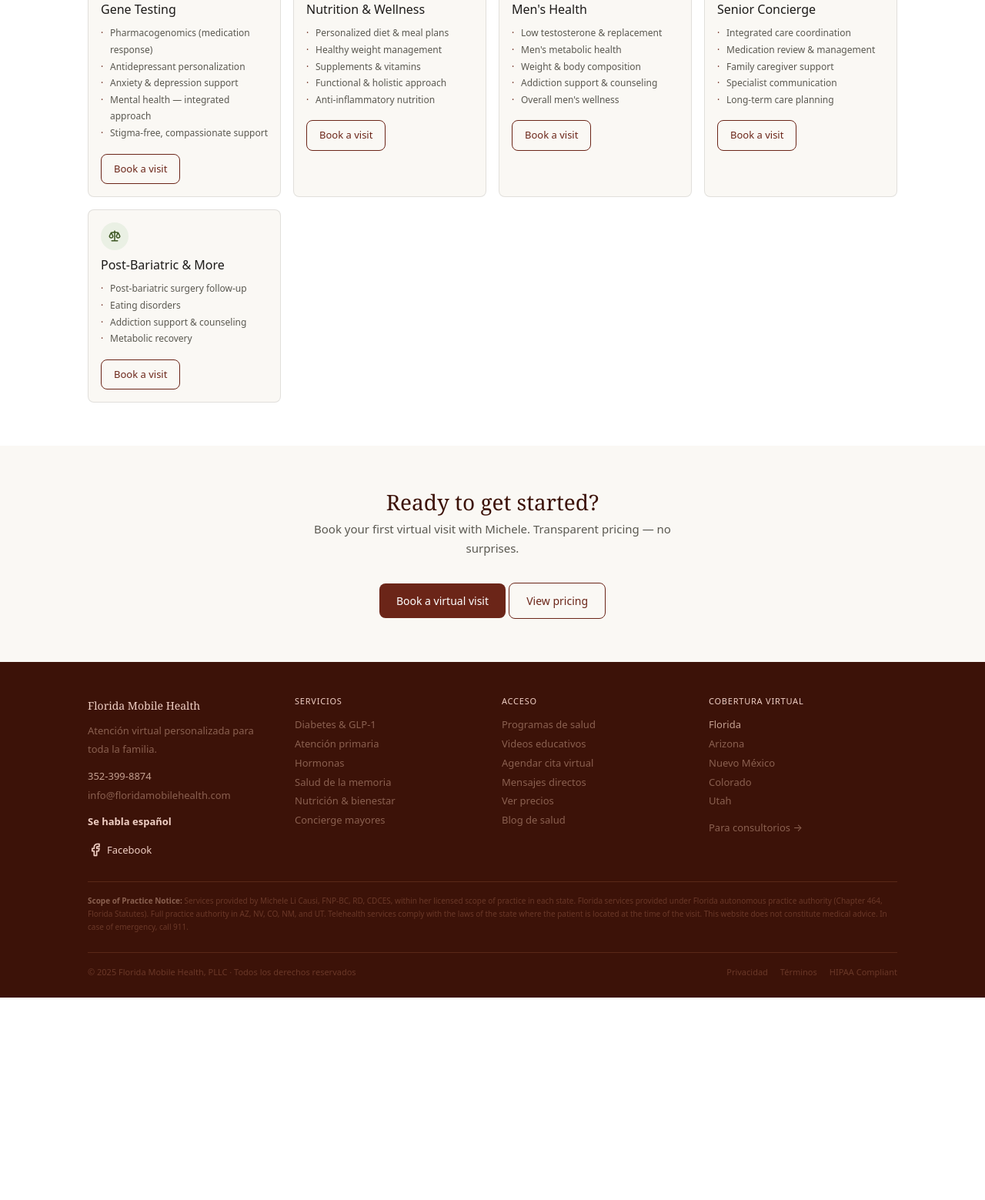
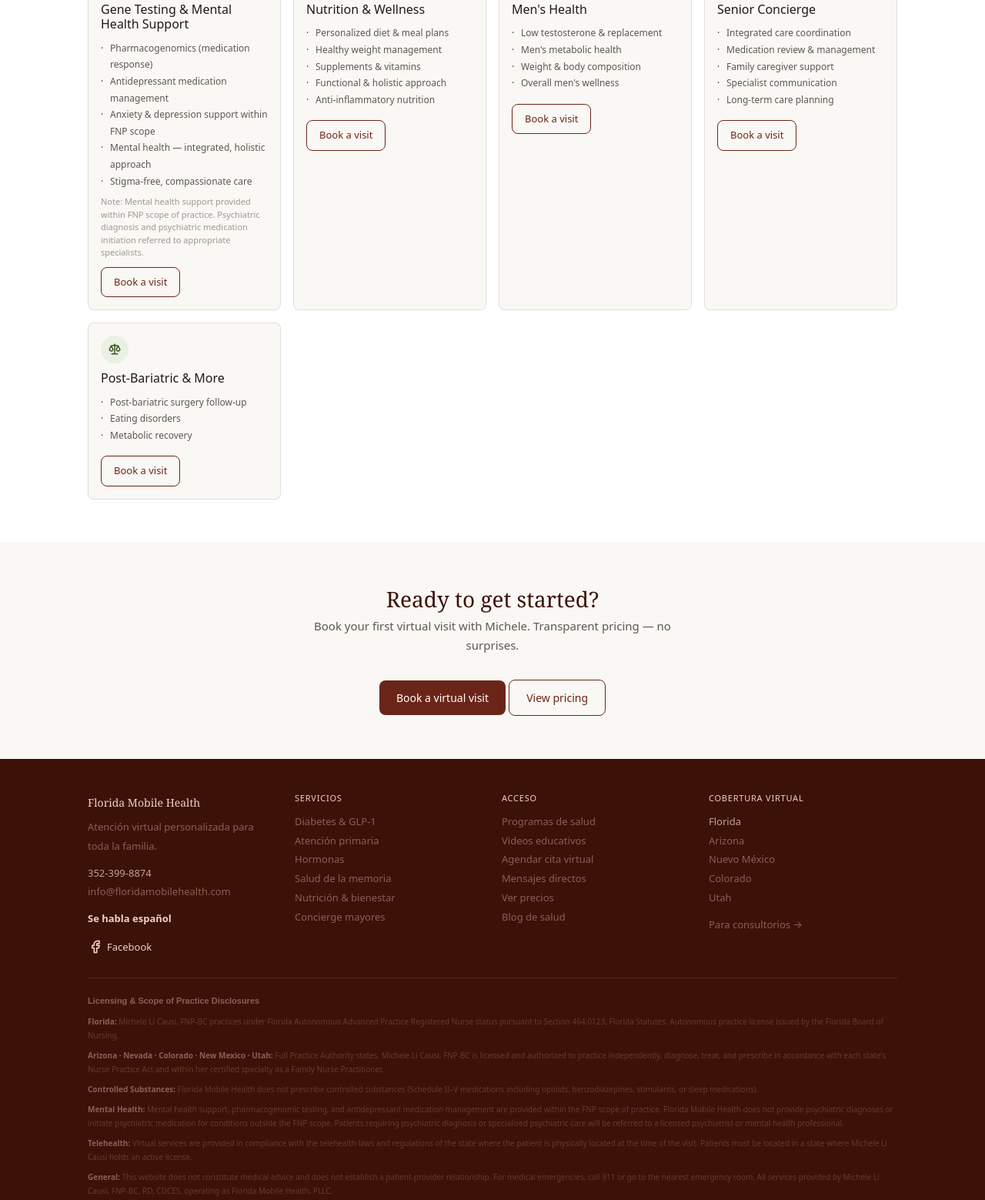
Before and after one commit to dietexperts-us/floridamobilehealth, a website: page services.html in a window 1280 px wide. Shown: the part 730-2289 px from the top of the page at 77% size. Before the commit the page ends 2026 px from the top, so only its background shows below. Drawn offline with Linux system fonts and the light colour scheme.

Commit message:
Remove addiction services, add full legal disclaimers, fix FL autonomous practice notation

```diff
--- a/js/layout.js
+++ b/js/layout.js
@@ -79,9 +79,25 @@ const FOOTER_HTML = `
         <p style="margin-top:10px"><a href="/for-practices.html">Para consultorios →</a></p>
       </div>
     </div>
-    <div style="border-top:0.5px solid #5a2818;padding:16px 0;margin-bottom:8px">
-      <p style="font-size:10px;color:#6a3828;line-height:1.7">
-        <strong style="color:#8a6050">Scope of Practice Notice:</strong> Services provided by Michele Li Causi, FNP-BC, RD, CDCES, within her licensed scope of practice in each state. Florida services provided under Florida autonomous practice authority (Chapter 464, Florida Statutes). Full practice authority in AZ, NV, CO, NM, and UT. Telehealth services comply with the laws of the state where the patient is located at the time of the visit. This website does not constitute medical advice. In case of emergency, call 911.
+    <div style="border-top:0.5px solid #5a2818;padding:20px 0;margin-bottom:8px">
+      <p style="font-size:11px;color:#8a6050;font-weight:600;margin-bottom:8px;font-family:sans-serif">Licensing & Scope of Practice Disclosures</p>
+      <p style="font-size:10px;color:#6a3828;line-height:1.8;margin-bottom:8px">
+        <strong style="color:#8a6050">Florida:</strong> Michele Li Causi, FNP-BC practices under Florida Autonomous Advanced Practice Registered Nurse status pursuant to Section 464.0123, Florida Statutes. Autonomous practice license issued by the Florida Board of Nursing.
+      </p>
+      <p style="font-size:10px;color:#6a3828;line-height:1.8;margin-bottom:8px">
+        <strong style="color:#8a6050">Arizona · Nevada · Colorado · New Mexico · Utah:</strong> Full Practice Authority states. Michele Li Causi, FNP-BC is licensed and authorized to practice independently, diagnose, treat, and prescribe in accordance with each state's Nurse Practice Act and within her certified specialty as a Family Nurse Practitioner.
+      </p>
+      <p style="font-size:10px;color:#6a3828;line-height:1.8;margin-bottom:8px">
+        <strong style="color:#8a6050">Controlled Substances:</strong> Florida Mobile Health does not prescribe controlled substances (Schedule II–V medications including opioids, benzodiazepines, stimulants, or sleep medications).
+      </p>
+      <p style="font-size:10px;color:#6a3828;line-height:1.8;margin-bottom:8px">
+        <strong style="color:#8a6050">Mental Health:</strong> Mental health support, pharmacogenomic testing, and antidepressant medication management are provided within the FNP scope of practice. Florida Mobile Health does not provide psychiatric diagnoses or initiate psychiatric medication for conditions outside the FNP scope. Patients requiring psychiatric diagnosis or specialized psychiatric care will be referred to a licensed psychiatrist or mental health professional.
+      </p>
+      <p style="font-size:10px;color:#6a3828;line-height:1.8;margin-bottom:8px">
+        <strong style="color:#8a6050">Telehealth:</strong> Virtual services are provided in compliance with the telehealth laws and regulations of the state where the patient is physically located at the time of the visit. Patients must be located in a state where Michele Li Causi holds an active license.
+      </p>
+      <p style="font-size:10px;color:#6a3828;line-height:1.8;">
+        <strong style="color:#8a6050">General:</strong> This website does not constitute medical advice and does not establish a patient-provider relationship. For medical emergencies, call 911 or go to the nearest emergency room. All services provided by Michele Li Causi, FNP-BC, RD, CDCES, operating as Florida Mobile Health, PLLC.
       </p>
     </div>
     <div class="footer-bottom">
--- a/services.html
+++ b/services.html
@@ -67,8 +67,8 @@
 
       <div class="svc-card" id="genetics">
         <div class="svc-card-icon" style="background:#f9ede3"><i class="ti ti-dna" style="color:#6b2518;font-size:18px"></i></div>
-        <div class="lang-en"><h3 style="font-size:16px;margin-bottom:10px">Gene Testing</h3><ul><li>Pharmacogenomics (medication response)</li><li>Antidepressant personalization</li><li>Anxiety & depression support</li><li>Mental health — integrated approach</li><li>Stigma-free, compassionate support</li></ul><a href="/book.html" class="btn btn-outline btn-sm" style="margin-top:16px">Book a visit</a></div>
-        <div class="lang-es" style="display:none"><h3 style="font-size:16px;margin-bottom:10px">Pruebas genéticas</h3><ul><li>Farmacogenómica (respuesta a medicamentos)</li><li>Personalización de antidepresivos</li><li>Ansiedad y depresión</li><li>Salud mental — enfoque integral</li><li>Atención sin estigma</li></ul><a href="/book.html" class="btn btn-outline btn-sm" style="margin-top:16px">Agendar consulta</a></div>
+        <div class="lang-en"><h3 style="font-size:16px;margin-bottom:10px">Gene Testing & Mental Health Support</h3><ul><li>Pharmacogenomics (medication response)</li><li>Antidepressant medication management</li><li>Anxiety & depression support within FNP scope</li><li>Mental health — integrated, holistic approach</li><li>Stigma-free, compassionate care</li></ul><p style="font-size:11px;color:var(--text-light);margin-top:8px;line-height:1.5">Note: Mental health support provided within FNP scope of practice. Psychiatric diagnosis and psychiatric medication initiation referred to appropriate specialists.</p><a href="/book.html" class="btn btn-outline btn-sm" style="margin-top:10px">Book a visit</a></div>
+        <div class="lang-es" style="display:none"><h3 style="font-size:16px;margin-bottom:10px">Pruebas genéticas y apoyo en salud mental</h3><ul><li>Farmacogenómica (respuesta a medicamentos)</li><li>Manejo de medicamentos antidepresivos</li><li>Apoyo en ansiedad y depresión dentro del alcance FNP</li><li>Salud mental — enfoque integral y holístico</li><li>Atención compasiva sin estigma</li></ul><p style="font-size:11px;color:var(--text-light);margin-top:8px;line-height:1.5">Nota: El apoyo en salud mental se proporciona dentro del alcance de práctica de la FNP. El diagnóstico psiquiátrico se refiere a especialistas apropiados.</p><a href="/book.html" class="btn btn-outline btn-sm" style="margin-top:10px">Agendar consulta</a></div>
       </div>
 
       <div class="svc-card" id="nutrition">
@@ -79,8 +79,8 @@
 
       <div class="svc-card" id="mens-health">
         <div class="svc-card-icon" style="background:#f9ede3"><i class="ti ti-user" style="color:#6b2518;font-size:18px"></i></div>
-        <div class="lang-en"><h3 style="font-size:16px;margin-bottom:10px">Men's Health</h3><ul><li>Low testosterone & replacement</li><li>Men's metabolic health</li><li>Weight & body composition</li><li>Addiction support & counseling</li><li>Overall men's wellness</li></ul><a href="/book.html" class="btn btn-outline btn-sm" style="margin-top:16px">Book a visit</a></div>
-        <div class="lang-es" style="display:none"><h3 style="font-size:16px;margin-bottom:10px">Salud masculina</h3><ul><li>Testosterona baja y reemplazo</li><li>Salud metabólica masculina</li><li>Control de peso y composición</li><li>Apoyo y consejería en adicciones</li><li>Bienestar integral masculino</li></ul><a href="/book.html" class="btn btn-outline btn-sm" style="margin-top:16px">Agendar consulta</a></div>
+        <div class="lang-en"><h3 style="font-size:16px;margin-bottom:10px">Men's Health</h3><ul><li>Low testosterone & replacement</li><li>Men's metabolic health</li><li>Weight & body composition</li><li>Overall men's wellness</li></ul><a href="/book.html" class="btn btn-outline btn-sm" style="margin-top:16px">Book a visit</a></div>
+        <div class="lang-es" style="display:none"><h3 style="font-size:16px;margin-bottom:10px">Salud masculina</h3><ul><li>Testosterona baja y reemplazo</li><li>Salud metabólica masculina</li><li>Control de peso y composición</li><li>Bienestar integral masculino</li></ul><a href="/book.html" class="btn btn-outline btn-sm" style="margin-top:16px">Agendar consulta</a></div>
       </div>
 
       <div class="svc-card" id="seniors">
@@ -91,8 +91,8 @@
 
       <div class="svc-card" id="bariatric">
         <div class="svc-card-icon" style="background:#eaf0e4"><i class="ti ti-scale" style="color:#3a5420;font-size:18px"></i></div>
-        <div class="lang-en"><h3 style="font-size:16px;margin-bottom:10px">Post-Bariatric & More</h3><ul><li>Post-bariatric surgery follow-up</li><li>Eating disorders</li><li>Addiction support & counseling</li><li>Metabolic recovery</li></ul><a href="/book.html" class="btn btn-outline btn-sm" style="margin-top:16px">Book a visit</a></div>
-        <div class="lang-es" style="display:none"><h3 style="font-size:16px;margin-bottom:10px">Post-bariátrico & más</h3><ul><li>Seguimiento post cirugía bariátrica</li><li>Trastornos alimenticios</li><li>Apoyo y consejería en adicciones</li><li>Recuperación metabólica</li></ul><a href="/book.html" class="btn btn-outline btn-sm" style="margin-top:16px">Agendar consulta</a></div>
+        <div class="lang-en"><h3 style="font-size:16px;margin-bottom:10px">Post-Bariatric & More</h3><ul><li>Post-bariatric surgery follow-up</li><li>Eating disorders</li><li>Metabolic recovery</li></ul><a href="/book.html" class="btn btn-outline btn-sm" style="margin-top:16px">Book a visit</a></div>
+        <div class="lang-es" style="display:none"><h3 style="font-size:16px;margin-bottom:10px">Post-bariátrico & más</h3><ul><li>Seguimiento post cirugía bariátrica</li><li>Trastornos alimenticios</li><li>Recuperación metabólica</li></ul><a href="/book.html" class="btn btn-outline btn-sm" style="margin-top:16px">Agendar consulta</a></div>
       </div>
 
     </div>
```
Also changed, not shown: about.html (+1 -1 lines).
